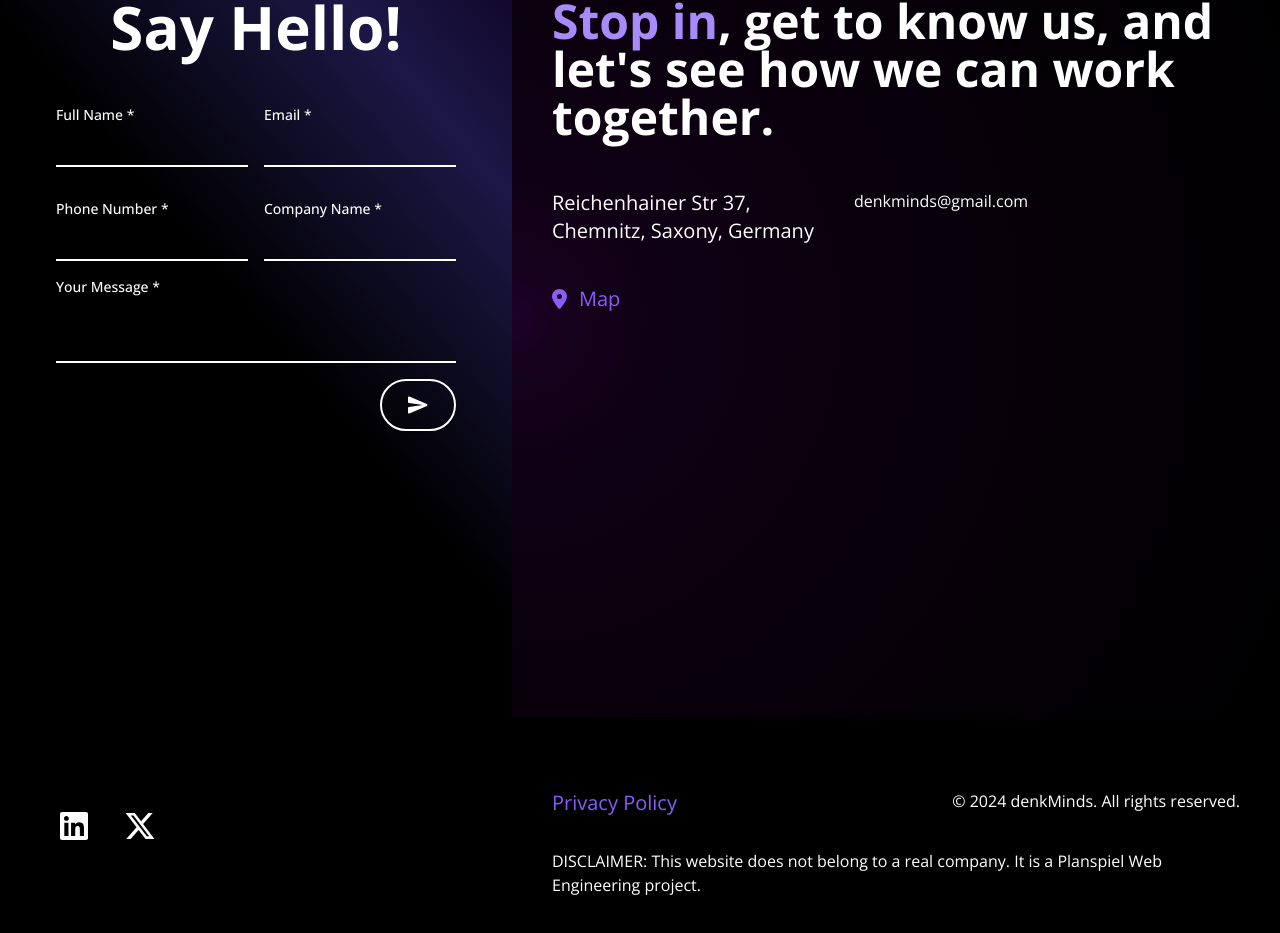
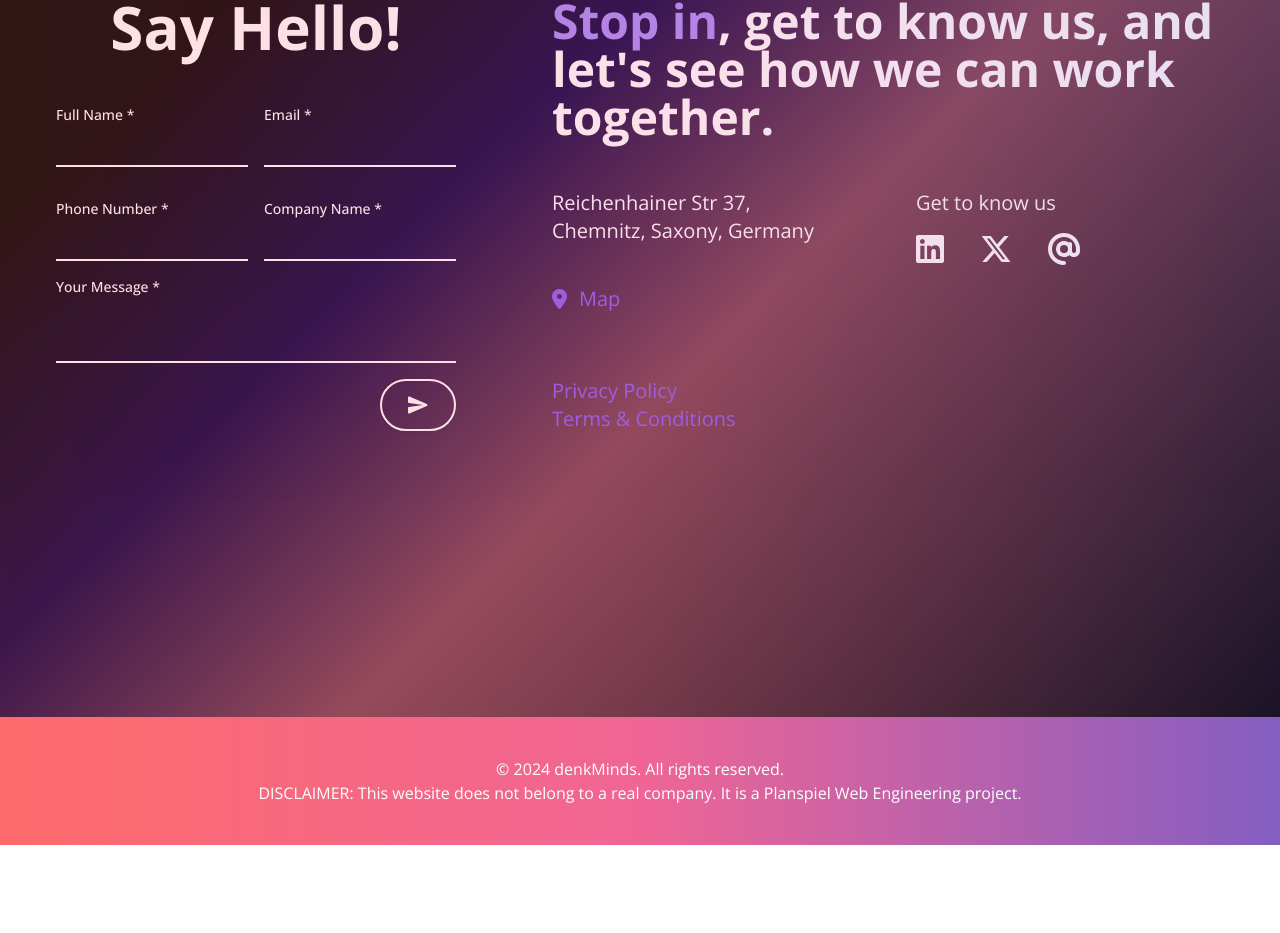
Before and after one commit to Uyadav207/denkMinds, a Next.js app: page / in a window 1280 px wide. Shown: the part 2803-3736 px from the top of the page. After the commit the page ends 3648 px from the top, so only its background shows below. Built offline with nearby package versions, Linux system fonts and the light colour scheme.

Commit message:
Changed footer to whole with and added social media besides contact form

```diff
--- a/src/app/components/ContactForm.tsx
+++ b/src/app/components/ContactForm.tsx
@@ -2,14 +2,16 @@ import React from "react"
 import Forms from "./forms/Forms"
 import Link from "next/link"
 import { FontAwesomeIcon } from "@fortawesome/react-fontawesome"
+import { faLinkedin, faXTwitter } from '@fortawesome/free-brands-svg-icons'; // Import icons
+import { faAt } from "@fortawesome/free-solid-svg-icons";
 
 const ContactForm = () => {
   return (
     <section
       id="contactform"
-      className="flex flex-col md:flex-row min-h-screen"
+      className="flex flex-col md:flex-row min-h-screen bg-background-home opacity-80"
     >
-      <div className="w-full md:w-2/5 bg-contactus-gradient text-white flex flex-col pt-20 transition-opacity duration-300 p-10">
+      <div className="w-full md:w-2/5 text-white flex flex-col pt-20 transition-opacity duration-300 p-10">
         <h2 className="text-6xl font-bold text-white text-center mb-8">
           Say Hello!
         </h2>
@@ -17,14 +19,14 @@ const ContactForm = () => {
           <Forms />
         </div>
       </div>
-      <div className="w-full md:w-3/5 bg-media-gradient text-white flex flex-col pt-20 transition-opacity duration-300 p-10">
+      <div className="w-full md:w-3/5 text-white flex flex-col pt-20 transition-opacity duration-300 p-10">
         <h2 className="text-5xl font-bold text-white mb-4">
           <span className="text-violet-400">Stop in</span>, get to know us, and let's see how we can work together.
           {/* Stop by our <span className="text-violet-400">studio</span> and share
           your thoughts on your project. */}
         </h2>
 
-        <div className="flex flex-col xl:flex-row gap-10 py-8">
+        <div className="grid grid-cols-1 sm:grid-cols-2 gap-10 py-8">
           <div className="flex mt-4 md:mt-0">
             <div className="flex flex-col">
               <p className="text-xl">Reichenhainer Str 37,</p>
@@ -38,18 +40,45 @@ const ContactForm = () => {
             </div>
           </div>
 
+
+
           {/* Contact Us */}
+
           <div className="flex mt-4 md:mt-0">
             <div className="flex flex-col">
-              <div className="flex items-center gap-4">
-                <Link href="mailto:denkminds@gmail.com" className="flex items-center gap-2 underline-onhover hover:text-violet-500" title="Send us an email" >
-                  {/* <FontAwesomeIcon icon={['fas', 'envelope']} size="2x" /> */}
-                  <p className="hover-color-text underline-purple">denkminds@gmail.com</p>
+              <p className="text-xl pb-4">Get to know us</p>
+              <div className='flex mt-4 md:mt-0 gap-9'>
+                <Link href="https://www.linkedin.com/in/denkminds/" className='hover:text-violet-500' target="_blank" rel="noopener noreferrer" title="Follow us on LinkedIn">
+                  <FontAwesomeIcon icon={faLinkedin} size="2x" />
+                </Link>
+                <Link href="https://x.com/denkminds" className='hover:text-violet-500' target="_blank" rel="noopener noreferrer" title="Follow us on Twitter">
+                  <FontAwesomeIcon icon={faXTwitter} size="2x" />
+                </Link>
+                <Link href="mailto:denkminds@gmail.com" className='hover:text-violet-500' target="_blank" rel="noopener noreferrer" title="Send us an email">
+                  <FontAwesomeIcon icon={faAt} size="2x" />
                 </Link>
               </div>
 
             </div>
           </div>
+
+        </div>
+
+        <div className="flex flex-col xl:flex-row gap-10 py-8">
+
+        <div className="flex mt-4 md:mt-0">
+            <div className="flex flex-col">
+
+              <Link href="/privacy" className="underline-onhover text-violet-500 hover:text-white">
+                <span className="text-xl hover-color-text underline-white">Privacy Policy</span>
+              </Link>
+
+              <Link href="/privacy" className="underline-onhover text-violet-500 hover:text-white">
+                <span className="text-xl hover-color-text underline-white">Terms & Conditions</span>
+              </Link>
+            </div>
+          </div>
+
 
         </div>
       </div>
--- a/src/app/components/Footer.tsx
+++ b/src/app/components/Footer.tsx
@@ -1,46 +1,16 @@
-import { FontAwesomeIcon } from '@fortawesome/react-fontawesome';
-import { faLinkedin, faXTwitter } from '@fortawesome/free-brands-svg-icons'; // Import icons
-import Link from 'next/link';
 import React from 'react';
 
 const Footer = () => {
   return (
-    <section className="flex flex-col md:flex-row">
-      <div className="w-full md:w-2/5 bg-black text-white flex flex-col justify-center transition-opacity duration-300 p-10 pb-30">
-        <div className='flex mt-4 md:mt-0 gap-9 md:pl-5'>
-          <Link href="https://www.linkedin.com/in/denkminds/" className='hover:text-violet-500' target="_blank" rel="noopener noreferrer" title="Follow us on LinkedIn">
-            <FontAwesomeIcon icon={faLinkedin} size="2x" />
-          </Link>
-          <Link href="https://x.com/denkminds" className='hover:text-violet-500' target="_blank" rel="noopener noreferrer" title="Follow us on Twitter">
-            <FontAwesomeIcon icon={faXTwitter} size="2x" />
-          </Link>
-        </div>
-      </div>
-
-      <div className="w-full md:w-3/5 bg-black text-white flex flex-col justify-center transition-opacity duration-300 p-10 pb-30">
-        <div className="flex flex-col xl:flex-row justify-between py-8">
-          <div className="flex mt-4 md:mt-0">
-            <div className="flex flex-col">
-              <Link href="/privacy" className="underline-onhover text-violet-500 hover:text-white">
-                <span className="text-xl hover-color-text underline-white">Privacy Policy</span>
-              </Link>
-            </div>
-          </div>
-
-          {/* Contact Us */}
-          <div className="flex mt-4 md:mt-0">
-            <div className="flex flex-col">
-              <div className="flex items-center gap-4">
-                <p>&copy; {new Date().getFullYear()} denkMinds. All rights reserved.</p>
-              </div>
-            </div>
-          </div>
-        </div>
-        <div>
-          <p>DISCLAIMER: This website does not belong to a real company. It is a Planspiel Web Engineering project.</p>
+<section className="flex flex-col md:flex-row justify-center">
+      <div className="w-full text-white flex flex-col p-10 pb-30 text-center">
+        <div className="flex flex-col justify-center">
+        <p>&copy; {new Date().getFullYear()} denkMinds. All rights reserved.</p>
+        <p>DISCLAIMER: This website does not belong to a real company. It is a Planspiel Web Engineering project.</p>
         </div>
       </div>
     </section>
+
   );
 };
 
```
